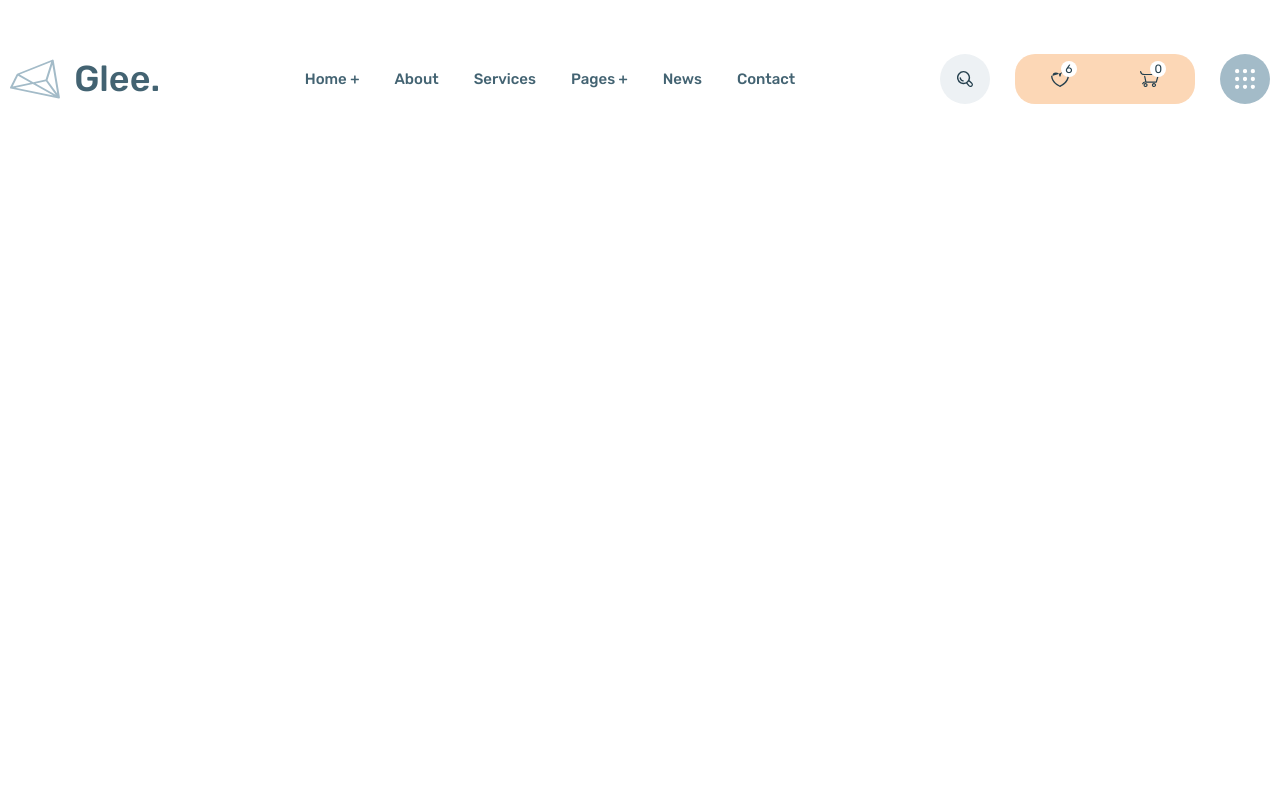
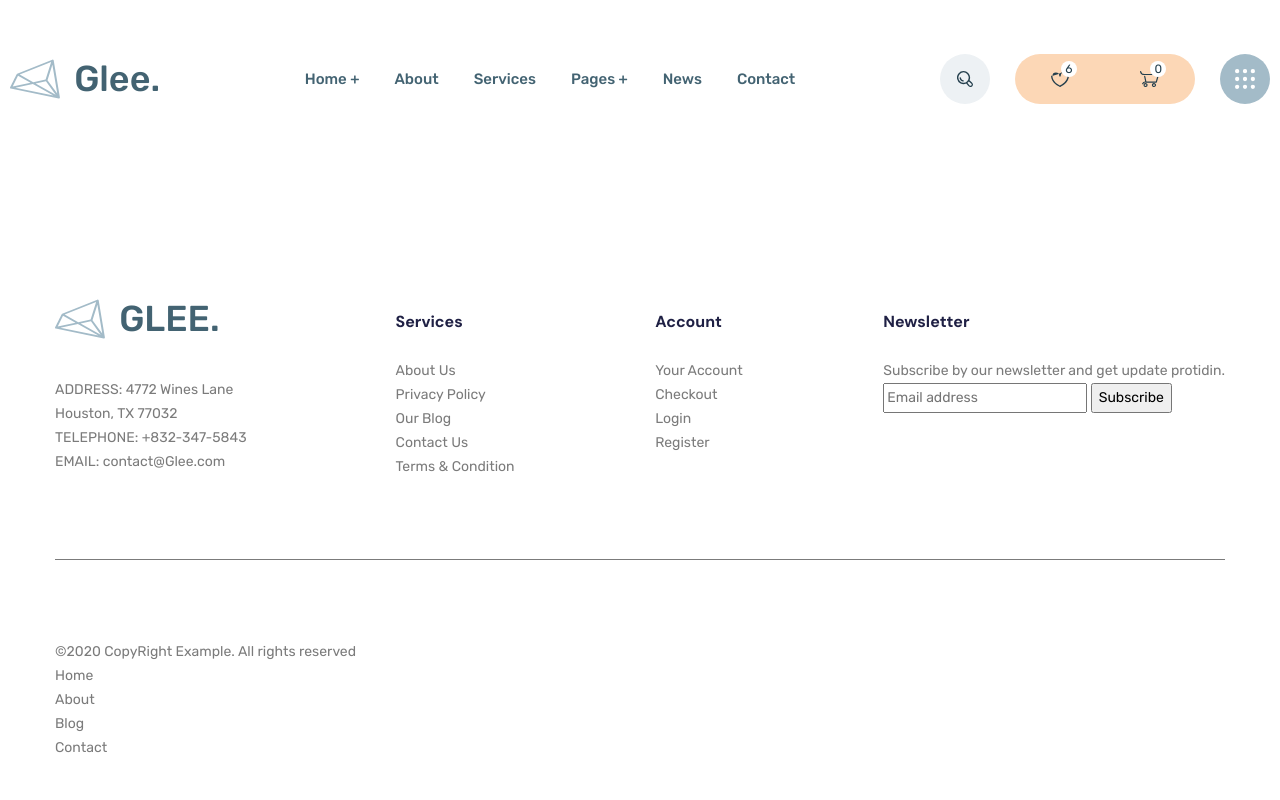
Before and after one commit to lebowski505/glee, a website: page app/index.html in a window 1280 px wide. Drawn offline with nearby package versions, Linux system fonts and the light colour scheme; files that its build step writes are made by us from their sources.

Commit message:
footer start

```diff
--- a/app/index.html
+++ b/app/index.html
@@ -77,11 +77,107 @@
 
 
 
+  </main>
+  <footer class="footer">
+    <div class="container">
+      <div class="footer-top">
+        <div class="footer-top__item footer-top__item--contacts">
+          <a class="logo footer__logo" href="#">
+            <img class="logo__img" src="images/icons/logo.svg" alt="logo img">
+            <span>Glee.</span>
+          </a>
+          <a class="footer-top__adress" href="#">
+            <span>ADDRESS:</span>
+            4772 Wines Lane Houston, TX 77032
+          </a>
+          <a class="footer-top__phone" href="tel:+8323475843">
+            <span>Telephone:</span>
+            +832-347-5843
+          </a>
+          <a class="footer-top__email" href="mailto:contact@Glee.com">
+            <span>Email:</span>
+            contact@Glee.com
+          </a>
+        </div>
+        <div class="footer-top__item">
+          <h4 class="footer-top__title">
+            Services
+          </h4>
+          <ul class="footer-top__list">
+            <li class="footer-top__item">
+              <a class="footer-top__link" href="#">About Us</a>
+            </li>
+            <li class="footer-top__item">
+              <a class="footer-top__link" href="#">Privacy Policy</a>
+            </li>
+            <li class="footer-top__item">
+              <a class="footer-top__link" href="#">Our Blog</a>
+            </li>
+            <li class="footer-top__item">
+              <a class="footer-top__link" href="#">Contact Us</a>
+            </li>
+            <li class="footer-top__item">
+              <a class="footer-top__link" href="#">Terms & Condition</a>
+            </li>
+          </ul>
+        </div>
+        <div class="footer-top__item">
+          <h4 class="footer-top__title">
+            Account
+          </h4>
+          <ul class="footer-top__list">
+            <li class="footer-top__item">
+              <a class="footer-top__link" href="#">Your Account</a>
+            </li>
+            <li class="footer-top__item">
+              <a class="footer-top__link" href="#">Checkout</a>
+            </li>
+            <li class="footer-top__item">
+              <a class="footer-top__link" href="#">Login</a>
+            </li>
+            <li class="footer-top__item">
+              <a class="footer-top__link" href="#">Register</a>
+            </li>
+          </ul>
+        </div>
+        <div class="footer-top__item">
+          <h4 class="footer-top__title">
+            Newsletter
+          </h4>
+          <p class="footer-top__text">
+            Subscribe by our newsletter and get update protidin.
+          </p>
+          <form class="footer-top__form" action="#">
+            <input class="footer-top__form-input" type="email" placeholder="Email address" required>
+            <button class="footer-top__form-btn" type="submit">Subscribe</button>
+          </form>
+        </div>
+      </div>
+      <div class="footer-bottom">
+        <p class="footer-bottom__copy">
+          ©2020 CopyRight Example. All rights reserved
+        </p>
+        <div class="footer-bottom__nav">
+          <ul class="footer-bottom__list">
+            <li class="footer-bottom__list-item">
+              Home
+            </li>
+            <li class="footer-bottom__list-item">
+              About
+            </li>
+            <li class="footer-bottom__list-item">
+              Blog
+            </li>
+            <li class="footer-bottom__list-item">
+              Contact
+            </li>
+          </ul>
+        </div>
+      </div>
+    </div>
+  </footer>
 
 
-
-
-  </main>
   <script src="js/main.min.js"></script>
 </body>
 
--- a/app/scss/_global.scss
+++ b/app/scss/_global.scss
@@ -21,3 +21,9 @@ main {
   padding: 0 10px;
   margin: 0 auto;
 }
+
+.container {
+  max-width: 1200px;
+  padding: 0 15px;
+  margin: 0 auto;
+}
--- a/app/scss/style.scss
+++ b/app/scss/style.scss
@@ -49,7 +49,7 @@
     margin-right: 25px;
     width: 180px;
     height: 50px;
-    border-radius: 20px 20px 20px 20px;
+    border-radius: 30px;
     background-color: #fcd7b6;
   }
   &__box-link {
@@ -87,5 +87,42 @@
   }
 }
 
+.footer {
+  padding: 80px 0 40px;
+}
+
+.footer-top {
+  margin-bottom: 80px;
+  padding-bottom: 80px;
+  border-bottom: 1px solid $default;
+  display: flex;
+  justify-content: space-between;
+  &__title {
+    @extend %dmsans-700;
+    font-size: 16px;
+    color: #1f2044;
+    margin: 20px 0 25px;
+  }
+  &__item {
+    a {
+      color: $default;
+    }
+    span {
+      text-transform: uppercase;
+    }
+  }
+  &__item--contacts {
+    display: flex;
+    flex-direction: column;
+    max-width: 200px;
+  }
+ }
+
+ .footer__logo {
+  margin-bottom: 30px;
+ }
+
+
+
 
 @import 'media';
```
